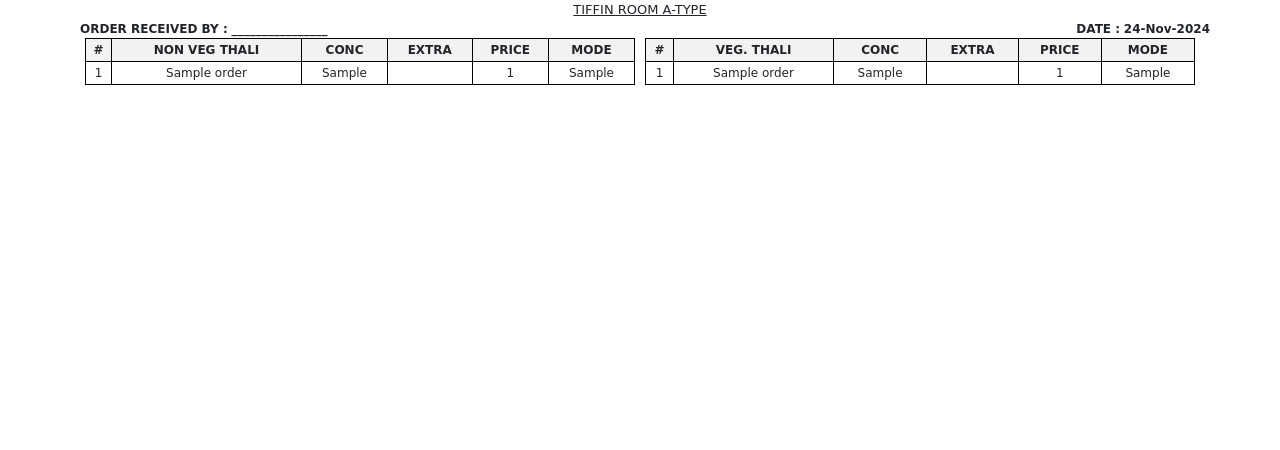
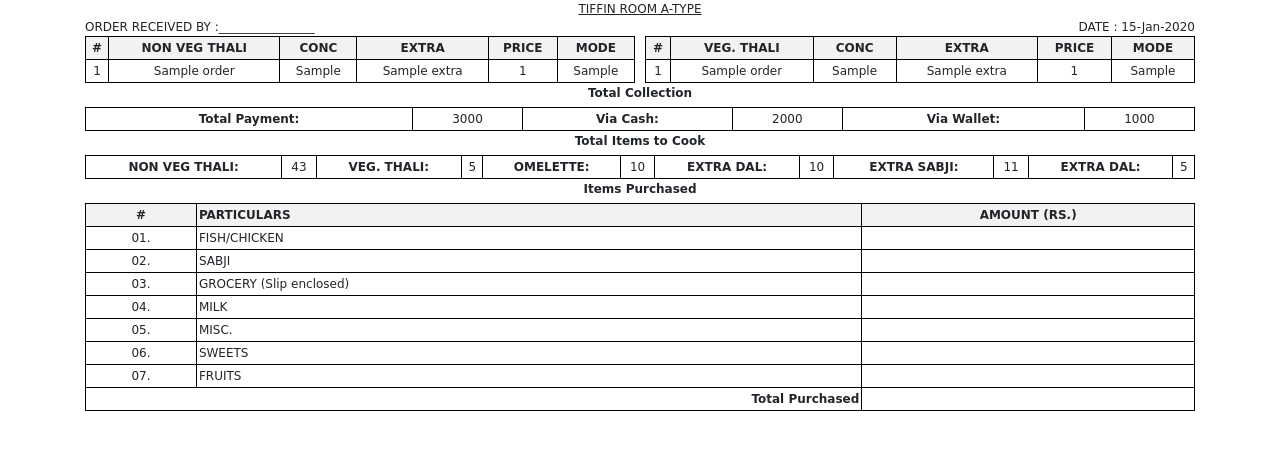
Before and after one commit to aniruddha-stqc/canteen, a Django app: template web/templates/orders/order_pdf.html in a window 1280 px wide. Shown: the top 450 px of the page. Run offline with Django 5.2, Linux system fonts and the light colour scheme; the template is opened without the code that fills it: most values are stand-ins (such as "Sample title", 1, 10 or a date in 2020); some libraries are stand-ins or nearby versions.

Commit message:
lunch order sheet footer section

```diff
--- a/web/templates/orders/order_pdf.html
+++ b/web/templates/orders/order_pdf.html
@@ -2,48 +2,41 @@
 <html lang="en">
 <head>
     <meta charset="UTF-8">
-  <meta name="viewport" content="width=device-width, initial-scale=1.0">
+    <meta content="width=device-width, initial-scale=1.0" name="viewport">
     <title>Tiffin Room A-Type</title>
     <!-- Bootstrap CSS -->
     <link href="https://stackpath.bootstrapcdn.com/bootstrap/4.5.2/css/bootstrap.min.css" rel="stylesheet">
     <style>
-
-    /* Custom styles for the header */
-    .header-text {
-      font-family: 'Comic Sans MS', sans-serif;
-      font-size: 13px;
-      text-align: center;
-      text-decoration: underline;
-      margin-top: 0px;
-      margin-bottom: 0px;
-    }
-
-    /* Custom styles for the row with order and date */
-    .order-date-text {
-      font-family: 'Comic Sans MS', sans-serif;
-      font-size: 10px;
-      padding: 0;
-    }
-
-    .align-left {
-      text-align: left;
-    }
-
-    .input-width {
-      width: 100%;
-    }
-
-    /* Custom styles for the tables */
-    table {
-      width: 100%;
-      margin-bottom: 20px;
+        /* General font styling for consistency */
+        body, table, th, td, p {
             font-family: 'Comic Sans MS', sans-serif;
             font-size: 12px;
         }
 
+        /* Header and Sub-header styles */
+        .header-text, .sub-header-text {
+            text-align: center;
+            margin: 0;
+        }
+
+        .header-text {
+            text-decoration: underline;
+        }
+
+        .sub-header-text {
+            margin-bottom: 5px;
+        }
+
+        /* Custom styles for tables */
+        table {
+            width: 100%;
+            margin-bottom: 1px;
+            border-collapse: collapse;
+        }
+
         th, td {
             border: 1px solid #000;
-      padding: 2px; /* Reduced padding for more space */
+            padding: 2px;
             text-align: center;
         }
 
@@ -51,35 +44,36 @@
             background-color: #f2f2f2;
         }
 
-    /* Restrict the width of specific columns */
+        /* Thali column width control */
         .non-veg-thali, .veg-thali {
-      max-width: 30ch;  /* Limit the column width to 30 characters */
-      word-wrap: break-word; /* Ensure text wrapping */
-      overflow: hidden; /* Prevent overflow */
-      text-overflow: ellipsis; /* Show ellipsis for overflowed text */
+            max-width: 30ch;
+            word-wrap: break-word;
+            overflow: hidden;
+            text-overflow: ellipsis;
         }
 
-    /* Ensures the tables always remain side by side */
+        /* Layout for tables side by side */
         .tables-container {
             display: flex;
             justify-content: space-between;
-      gap: 10px; /* Space between tables */
-      flex-wrap: nowrap; /* Prevent wrapping to next line */
+            gap: 10px;
+            flex-wrap: nowrap;
         }
 
         .table-wrapper {
-      flex: 1; /* Make sure each table takes equal width */
+            flex: 1;
         }
 
-    :root {
-      --non-veg-table-left-margin: 10px; /* Replace with calculated margin from Non-Veg table */
-      --veg-table-left-margin: 20px; /* Replace with calculated margin from Veg table */
+        .summary-table {
+            margin: 0 auto;
+            width: 50%;
         }
 
-    .order-date-text {
-      font-family: 'Comic Sans MS', sans-serif;
-      font-size: 12px;
+        /* Text alignment for "Particulars" column */
+        .text-left {
+            text-align: left;
         }
+
     </style>
 </head>
 <body>
@@ -94,21 +88,16 @@
 
     <!-- Row for ORDER RECEIVED BY and DATE -->
     <div class="row align-items-center">
-  <!-- ORDER RECEIVED BY -->
-  <div class="col-auto order-date-text" style="margin-left: calc(var(--non-veg-table-left-margin));">
-    <strong>ORDER RECEIVED BY :</strong> <strong>________________</strong>
+        <div class="col-auto">
+            ORDER RECEIVED BY :________________
         </div>
-
-  <!-- Spacer to separate ORDER RECEIVED BY and DATE -->
         <div class="col"></div>
-
-  <!-- DATE -->
-  <div class="col-auto order-date-text" style="margin-left: calc(var(--veg-table-left-margin));">
-    <strong>DATE :</strong> <strong>24-Nov-2024</strong>
+        <div class="col-auto">
+            DATE : {{ now|date:"d-M-Y" }}
         </div>
     </div>
 
-  <!-- New Row for the Tables (NON VEG THALI and VEG THALI) side by side -->
+    <!-- Tables for Non-Veg and Veg Thalis -->
     <div class="tables-container">
         <!-- Non-Veg Table -->
         <div class="table-wrapper">
@@ -124,17 +113,15 @@
                 </tr>
                 </thead>
                 <tbody>
-          <!-- Loop through orders to dynamically populate the non-veg thali data -->
                 {% for order in orders_nv %}
                 <tr>
                     <td>{{ forloop.counter }}</td>
                     <td class="non-veg-thali">{{ order.customer_name }}</td>
                     <td>{{ order.concession_category }}</td>
                     <td>
-                    {% if order.extra_item1 %}{{ order.extra_item1_name }} {% endif %}
-                    {% if order.extra_item2 %}{{ order.extra_item2_name }} {% endif %}
-                    {% if order.extra_item3 %}{{ order.extra_item3_name }} {% endif %}
-                    {% if order.extra_item4 %}{{ order.extra_item4_name }} {% endif %}
+                        {% for extra in order.extra_items %}
+                        {{ extra }}
+                        {% endfor %}
                     </td>
                     <td>{{ order.total_price }}</td>
                     <td>{{ order.pay_mode }}</td>
@@ -143,7 +130,8 @@
                 </tbody>
             </table>
         </div>
-    <!-- Veg Table (Similar structure, can be populated dynamically as well) -->
+
+        <!-- Veg Table -->
         <div class="table-wrapper">
             <table>
                 <thead>
@@ -157,17 +145,15 @@
                 </tr>
                 </thead>
                 <tbody>
-          <!-- Loop through orders to dynamically populate the non-veg thali data -->
                 {% for order in orders_vg %}
                 <tr>
                     <td>{{ forloop.counter }}</td>
-              <td class="non-veg-thali">{{ order.customer_name }}</td>
+                    <td class="veg-thali">{{ order.customer_name }}</td>
                     <td>{{ order.concession_category }}</td>
                     <td>
-                    {% if order.extra_item1 %}{{ order.extra_item1_name }} {% endif %}
-                    {% if order.extra_item2 %}{{ order.extra_item2_name }} {% endif %}
-                    {% if order.extra_item3 %}{{ order.extra_item3_name }} {% endif %}
-                    {% if order.extra_item4 %}{{ order.extra_item4_name }} {% endif %}
+                        {% for extra in order.extra_items %}
+                        {{ extra }}
+                        {% endfor %}
                     </td>
                     <td>{{ order.total_price }}</td>
                     <td>{{ order.pay_mode }}</td>
@@ -177,6 +163,120 @@
             </table>
         </div>
     </div>
+
+    <!-- Total Collection Section -->
+    <div class="row">
+        <div class="col-12">
+            <p class="sub-header-text"><strong>Total Collection</strong></p>
+        </div>
+    </div>
+    <div class="tables-container">
+        <div class="table-wrapper">
+            <table>
+                <tbody>
+                <tr>
+                    <td><strong>Total Payment:</strong></td>
+                    <td>3000</td>
+                    <td><strong>Via Cash:</strong></td>
+                    <td>2000</td>
+                    <td><strong>Via Wallet:</strong></td>
+                    <td>1000</td>
+                </tr>
+                </tbody>
+            </table>
+        </div>
+    </div>
+
+    <!-- Total Items to Cook Section -->
+    <div class="row">
+        <div class="col-12">
+            <p class="sub-header-text"><strong>Total Items to Cook</strong></p>
+        </div>
+    </div>
+    <div class="tables-container">
+        <div class="table-wrapper">
+            <table>
+                <tbody>
+                <tr>
+                    <td><strong>NON VEG THALI:</strong></td>
+                    <td>43</td>
+                    <td><strong>VEG. THALI:</strong></td>
+                    <td>5</td>
+                    <td><strong>OMELETTE:</strong></td>
+                    <td>10</td>
+                    <td><strong>EXTRA DAL:</strong></td>
+                    <td>10</td>
+                    <td><strong>EXTRA SABJI:</strong></td>
+                    <td>11</td>
+                    <td><strong>EXTRA DAL:</strong></td>
+                    <td>5</td>
+                </tr>
+                </tbody>
+            </table>
+        </div>
+    </div>
+
+    <!-- Items Purchased Section -->
+    <div class="row">
+        <div class="col-12">
+            <p class="sub-header-text"><strong>Items Purchased</strong></p>
+        </div>
+    </div>
+
+    <div class="tables-container">
+        <div class="table-wrapper">
+            <table>
+                <thead>
+                <tr>
+                    <th style="width: 10%;">#</th>
+                    <th class="text-left" style="width: 60%;">PARTICULARS</th>
+                    <th style="width: 30%;">AMOUNT (RS.)</th>
+                </tr>
+                </thead>
+                <tbody>
+                <tr>
+                    <td>01.</td>
+                    <td class="text-left">FISH/CHICKEN</td>
+                    <td></td>
+                </tr>
+                <tr>
+                    <td>02.</td>
+                    <td class="text-left">SABJI</td>
+                    <td></td>
+                </tr>
+                <tr>
+                    <td>03.</td>
+                    <td class="text-left">GROCERY (Slip enclosed)</td>
+                    <td></td>
+                </tr>
+                <tr>
+                    <td>04.</td>
+                    <td class="text-left">MILK</td>
+                    <td></td>
+                </tr>
+                <tr>
+                    <td>05.</td>
+                    <td class="text-left">MISC.</td>
+                    <td></td>
+                </tr>
+                <tr>
+                    <td>06.</td>
+                    <td class="text-left">SWEETS</td>
+                    <td></td>
+                </tr>
+                <tr>
+                    <td>07.</td>
+                    <td class="text-left">FRUITS</td>
+                    <td></td>
+                </tr>
+                <tr>
+                    <td class="text-right" colspan="2"><strong>Total Purchased</strong></td>
+                    <td></td>
+                </tr>
+                </tbody>
+            </table>
+        </div>
+    </div>
 </div>
 
 </body>
--- a/web/views.py
+++ b/web/views.py
@@ -6,6 +6,7 @@ from django.http import HttpResponse
 from weasyprint import HTML
 from django.template.loader import render_to_string
 from .models import Order  # Import the Order model
+from django.utils import timezone
 
 # View to display all orders
 def order_list(request):
@@ -29,11 +30,12 @@ def generate_pdf(request):
         # Separate orders into Non-Veg and Veg based on `thali_type`
         orders_nv = orders.filter(thali_type__startswith='NV_')
         orders_vg = orders.filter(thali_type__startswith='VG_')
-
+        current_date = timezone.now()  # Get current date and time
           # Render your HTML template to a string with the separated orders context
         html_content = render_to_string('orders/order_pdf.html', {
             'orders_nv': orders_nv,
-            'orders_vg': orders_vg
+            'orders_vg': orders_vg,
+            'now': current_date
         })
 
         # Generate the PDF from the HTML content
```
Lines whose indentation alone changed are shown as unchanged.
